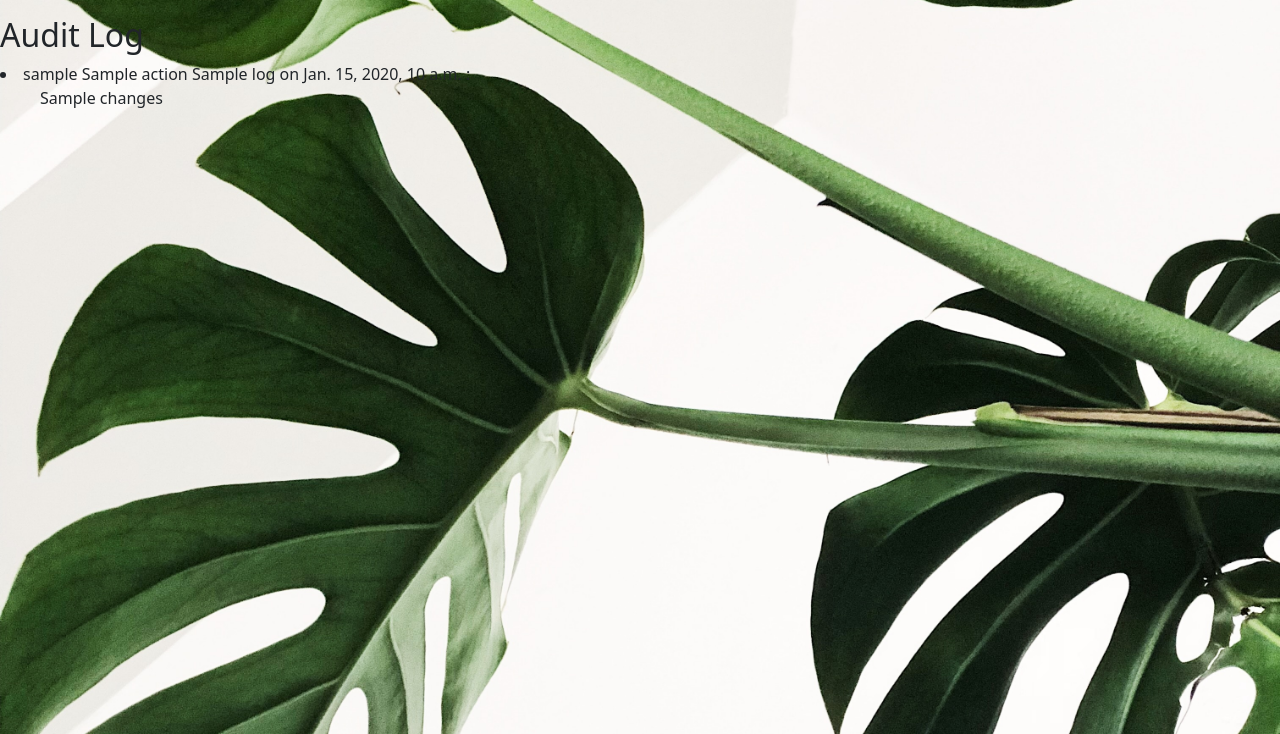
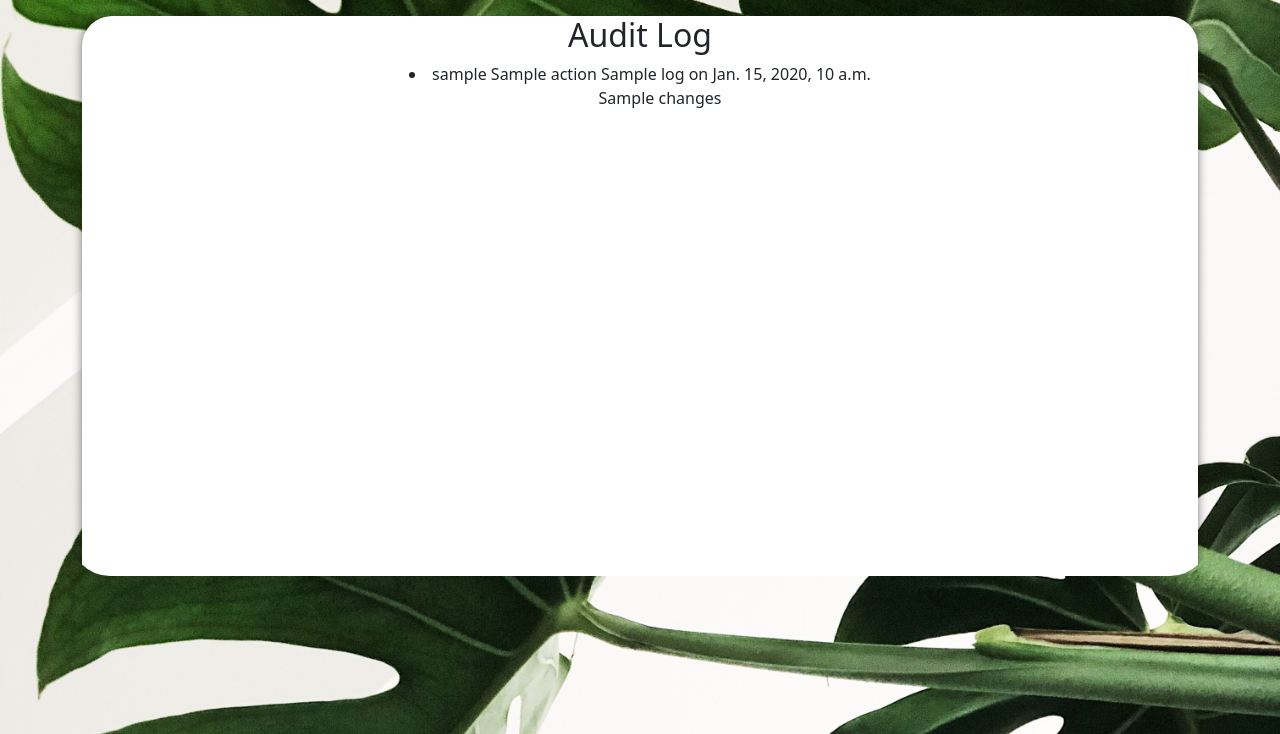
Before and after one commit to MedantSharan/Leopard, a Django app: template tasks/templates/audit_log.html in a window 1280 px wide. Shown: the part 66-800 px from the top of the page. Run offline with Django 4.2, Linux system fonts and the light colour scheme; the template is opened without the code that fills it: most values are stand-ins (such as "Sample title", 1, 10 or a date in 2020); some libraries are stand-ins or nearby versions.

Commit message:
Change location of audit log buttion

```diff
--- a/static/custom.css
+++ b/static/custom.css
@@ -397,6 +397,21 @@ CAN GET RID OF THINGS BELOW THIS UNDER DASHBOARD BC ONLY
 * Audit Log
 */
 
+.audit-log-container{
+  text-align: center;
+  border-radius: 40px;
+  height:35rem;
+  overflow:hidden;
+}
+
+.audit-log-card{
+  border: 0px;
+  border-radius: 30px;
+  overflow: hidden;
+  box-shadow: 0 0 10px rgba(0, 0, 0, 0.5);
+  margin-bottom: 20px;
+}
+
 .audit-log{
   margin-bottom: 20px;
 }
--- a/tasks/templates/audit_log.html
+++ b/tasks/templates/audit_log.html
@@ -1,10 +1,12 @@
 {% extends 'base_content.html' %}
 {% load static %}
 {% block content %}
+<div class="container audit-log-container ">
+    <div class="card audit-log-card" style="height:80vh;">
     <h2>Audit Log</h2>
     {% for log in logs %}
         <li class = "audit-log">
-            {{ log.username }} {{ log.action }} {{ log.task_title }} on {{ log.timestamp }} :
+            {{ log.username }} {{ log.action }} {{ log.task_title }} on {{ log.timestamp }}
                 {% if log.changes %}
                     <div class = "changes">
                         {{ log.changes|linebreaksbr|safe }}
@@ -12,4 +14,6 @@
                 {% endif %}
         </li>
     {% endfor %}
+    </div>
+</div>
 {% endblock %}
--- a/tasks/templates/team_page.html
+++ b/tasks/templates/team_page.html
@@ -14,6 +14,10 @@
       <div class="task-search-bar">
         {% include 'partials/search_form.html' %}
       </div>
+        {% if user == teams.team_leader %}
+        <a href="{% url 'audit_log' teams.team_id %}">Audit Log</a>
+        <br>
+        {% endif %}
       {% endif %}
       <a
       href="{% url 'create_task' teams.team_id %}"
@@ -56,7 +60,6 @@
       <h4 class="members-title">Members</h4>
       <div>
         {%if user == teams.team_leader %}
-        <a href="{% url 'audit_log' teams.team_id %}">Audit Log</a>
         <form method="post" action="{% url 'delete_team' team_id=teams.team_id %}">
           {%csrf_token%}
           <input type="submit" value="Delete Team" class="btn btn-danger" onclick="return confirm('Delete Team?')">
```
